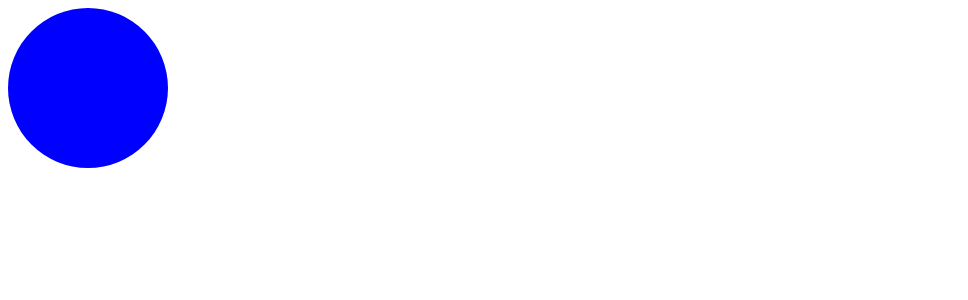
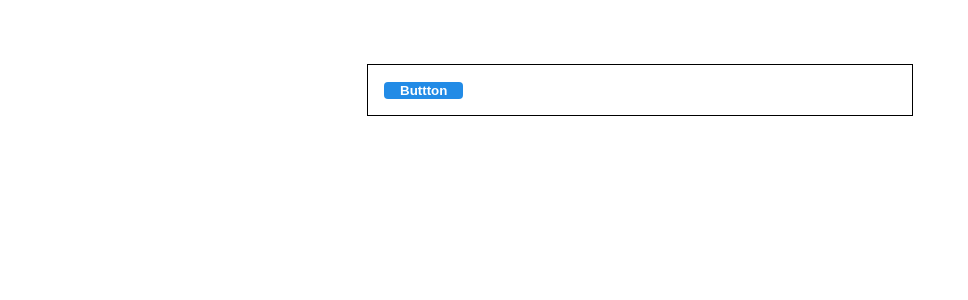
Before and after one commit to reactEdu/styling-with-styled-component, a React (Create React App) app: page / in a window 1280 px wide. Shown: the top 300 px of the page, without its empty margins (0-968 px from the left). Built offline with nearby package versions, Linux system fonts and the light colour scheme.

Commit message:
Styled-components 버튼만들기

```diff
--- a/src/App.js
+++ b/src/App.js
@@ -1,6 +1,7 @@
 import React from 'react';
-import './App.css';
+// import './App.css';
 import styled, {css} from 'styled-components';
+import Button from './components/Button';
 // 중첩 Tagged Template Literal을 사용하려면 css가 필요
 
 const Circle = styled.div`
@@ -16,9 +17,19 @@
     `}
 `
 
+const AppBlock = styled.div`
+  width: 512px;
+  margin: 4rem auto 0;
+  border: 1px solid black;
+  padding: 1rem;
+`;
+
 function App() {
   return (
-    <Circle color="blue" huge />
+    <AppBlock>
+      <Button>Buttton</Button>
+    </AppBlock>
+    // <Circle color="blue" huge />
   );
 }
 
--- /dev/null
+++ b/src/components/Button.js
@@ -0,0 +1,32 @@
+import React from 'react';
+import styled, {css} from 'styled-components';
+
+const StyledButton = styled.button`
+    display: inline-flex;
+    outline: none;
+    border: none;
+    border-radius: 4px;
+    color: white;
+    font-weight: bold;
+    cursor: pointer;
+    padding-left: 1rem;
+    padding-right: 1rem;
+
+    background: #228be6;
+    &:hover {
+        background: #339af0;
+    }
+    &:active {
+        background: #1c7ed6;
+    }
+    /* 기타 */
+    & + & {
+        margin-left: 1rem;
+    }
+`;
+
+const Button = ({ children, ...rest}) => {
+  return <StyledButton {...rest}>{children}</StyledButton>;
+};
+
+export default Button;
```
